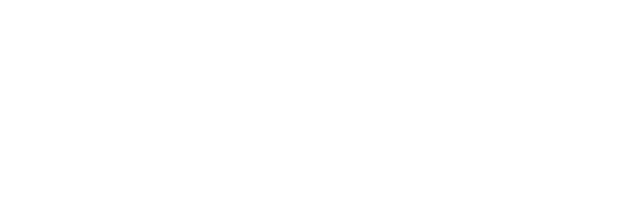
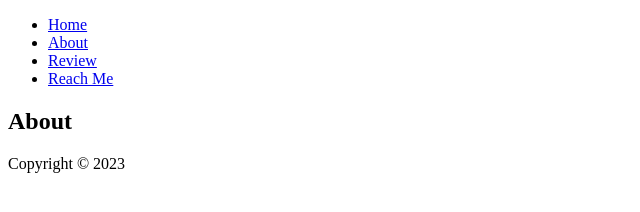
Before and after one commit to Mzwa1080/simple_basic_test, a plain HTML site: page index.html in a window 1280 px wide. Shown: the whole page, without its empty margins (0-640 px from the left). Drawn offline with Linux system fonts and the light colour scheme.

Commit message:
updated the html file

```diff
--- a/index.html
+++ b/index.html
@@ -6,7 +6,22 @@
     <title>Basic Example</title>
 </head>
 <body>
-
+    <header>
+        <nav>
+            <ul>
+                <li><a href="../index.html">Home</a></li>
+                <li><a href="about.html">About</a></li>
+                <li><a href="review.html">Review</a></li>
+                <li><a href="#">Reach Me</a></li>
+            </ul>
+        </nav>
+    </header>
+    <main>
+        <h2>About</h2>
+    </main>
+    <footer>
+        <p>Copyright &copy; 2023</p>
+    </footer>
 
     <script src="script/code.js"></script>
 
```
